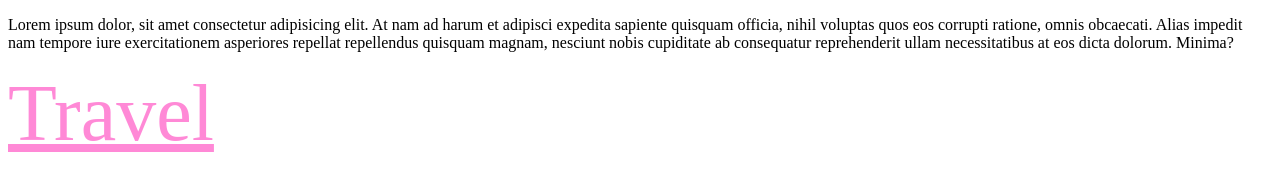
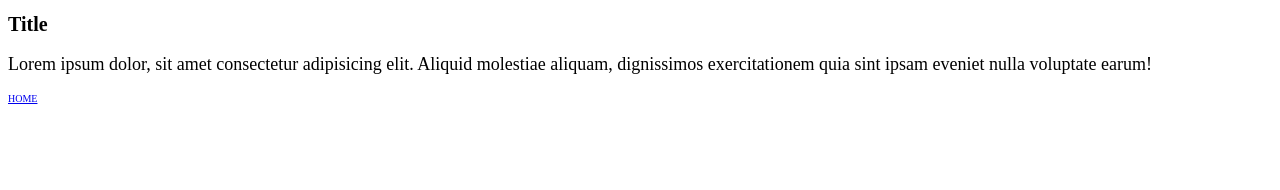
Before and after one commit to shajal-kumer/css-tips-and-tricks, a plain HTML site: page index.html in a window 1280 px wide. Drawn offline with Linux system fonts and the light colour scheme.

Commit message:
Adapt text on risize

```diff
--- a/index.html
+++ b/index.html
@@ -59,9 +59,19 @@
 	</body> -->
 
     <!-- Invert the colors on the screen -->
-<div>
+<!-- <div>
     <p>Lorem ipsum dolor, sit amet consectetur adipisicing elit. At nam ad harum et adipisci expedita sapiente quisquam officia, nihil voluptas quos eos corrupti ratione, omnis obcaecati. Alias impedit nam tempore iure exercitationem asperiores repellat repellendus quisquam magnam, nesciunt nobis cupiditate ab consequatur reprehenderit ullam necessitatibus at eos dicta dolorum. Minima?</p>
      <a href="#">Travel</a>
+</div> -->
+
+<!-- Adapt text on risize -->
+<div>
+    <h1>Title</h1>
+    <p>Lorem ipsum dolor, sit amet consectetur adipisicing elit. Aliquid molestiae aliquam, dignissimos exercitationem quia sint ipsam eveniet nulla voluptate earum!</p>
+    <a href="#">HOME</a>
 </div>
+<!-- Doble box-shadow -->
+
+<!-- Text Gradient -->
 
 </html>
--- a/style.css
+++ b/style.css
@@ -98,7 +98,7 @@ p::first-letter {
 } */
 
 /* Invert the colors on the screen */
-a {
+/* a {
 	font-size: 5rem;
 	color: rgb(223, 21, 98);
 }
@@ -107,4 +107,26 @@ html {
 	background: #000;
 	color: #fff;
 	filter: invert(1) hue-rotate(180deg);
+} */
+
+/* Adapt text on risize */
+/* 1rem  = 16px */
+
+html {
+	font-size: 62.5%; /* 10px*/
 }
+h1 {
+	font-size: 2rem;
+}
+p {
+	font-size: 1.8rem;
+}
+
+@media (max-width: 700px) {
+	html {
+		font-size: 55%;
+	}
+}
+/* Doble box-shadow */
+
+/* Text Gradient */
```
